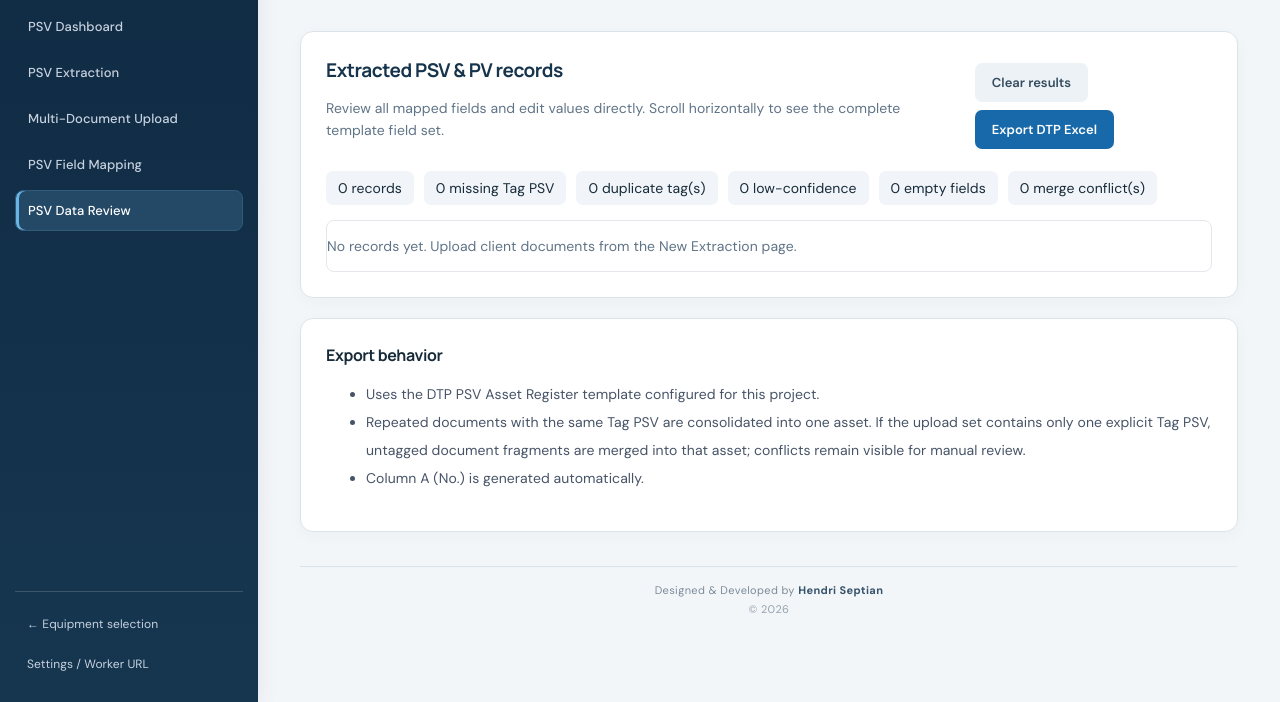
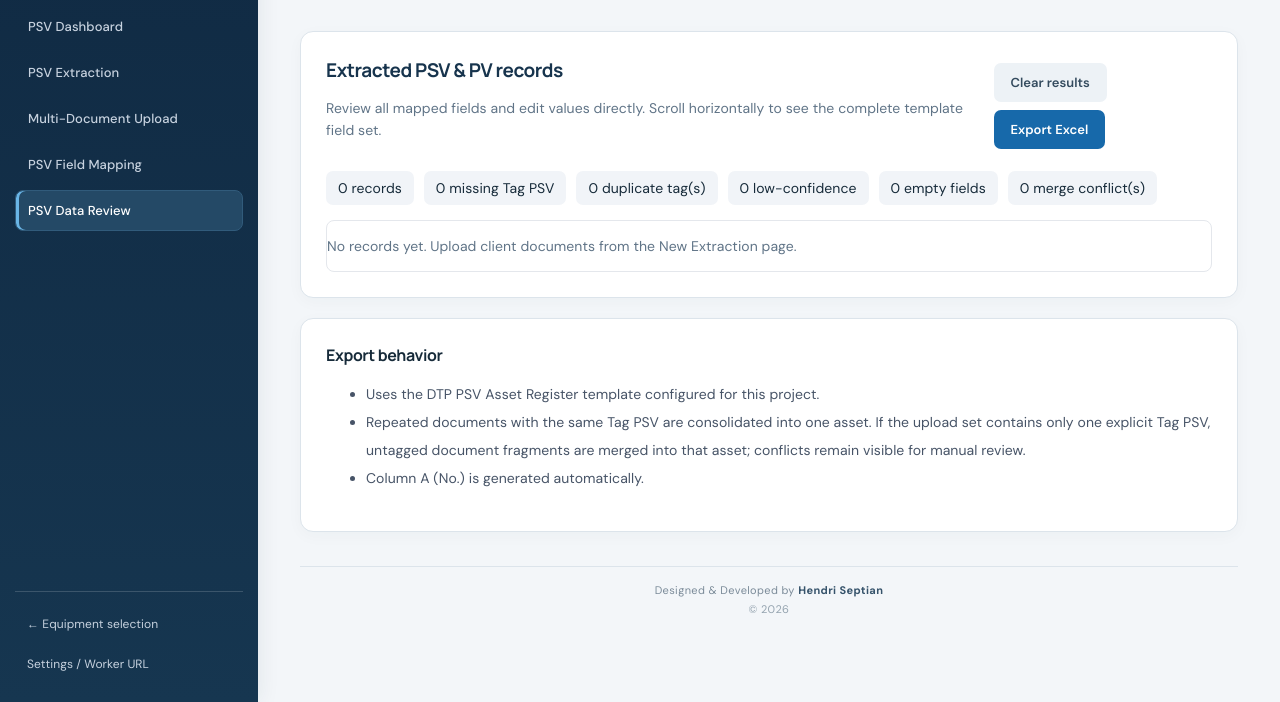
Before and after one commit to hendriseptian/asset-register-extractor, a plain HTML site: page review.html in a window 1280 px wide. Shown: the part 98-800 px from the top of the page. Drawn offline with nearby package versions, Linux system fonts and the light colour scheme.

Commit message:
Rename export button to Export Excel

```diff
--- a/review.html
+++ b/review.html
@@ -7,5 +7,5 @@
 <a href="mapping.html">PSV Field Mapping</a>
 <a class="active" href="review.html">PSV Data Review</a>
 </nav><div class="sidebar-bottom"><a href="dashboard.html">← Equipment selection</a><a href="index.html">Settings / Worker URL</a></div></aside>
-<main class="main-content"><header class="topbar"><div><p class="eyebrow">MECHASSET · VALIDATION</p><h1>Data Review & Export</h1></div><a href="mapping.html" class="text-link">Edit field aliases</a></header><section class="panel"><div class="panel-heading"><div><h2>Extracted PSV & PV records</h2><p class="muted">Review all mapped fields and edit values directly. Scroll horizontally to see the complete template field set.</p></div><div class="row-actions"><button id="clear-review-btn" class="btn secondary" type="button">Clear results</button><button id="export-btn" class="btn primary">Export DTP Excel</button></div></div><div id="review-summary" class="summary-row"></div><div id="review-table" class="table-wrap review-wrap"></div><div id="review-status" class="notice" hidden></div></section>
+<main class="main-content"><header class="topbar"><div><p class="eyebrow">MECHASSET · VALIDATION</p><h1>Data Review & Export</h1></div><a href="mapping.html" class="text-link">Edit field aliases</a></header><section class="panel"><div class="panel-heading"><div><h2>Extracted PSV & PV records</h2><p class="muted">Review all mapped fields and edit values directly. Scroll horizontally to see the complete template field set.</p></div><div class="row-actions"><button id="clear-review-btn" class="btn secondary" type="button">Clear results</button><button id="export-btn" class="btn primary">Export Excel</button></div></div><div id="review-summary" class="summary-row"></div><div id="review-table" class="table-wrap review-wrap"></div><div id="review-status" class="notice" hidden></div></section>
 <section class="panel"><h3>Export behavior</h3><ul class="plain-list"><li>Uses the DTP PSV Asset Register template configured for this project.</li><li>Repeated documents with the same Tag PSV are consolidated into one asset. If the upload set contains only one explicit Tag PSV, untagged document fragments are merged into that asset; conflicts remain visible for manual review.</li><li>Column A (No.) is generated automatically.</li></ul></section><footer class="site-footer"><span>Designed &amp; Developed by <strong>Hendri Septian</strong></span><span class="footer-year">© 2026</span></footer></main></div><script src="https://cdn.jsdelivr.net/npm/exceljs@4.4.0/dist/exceljs.min.js"></script><script src="assets/js/psv-schema.js"></script><script src="assets/js/psv-workflow.js"></script><script src="assets/js/excel-export.js"></script></body></html>
```
